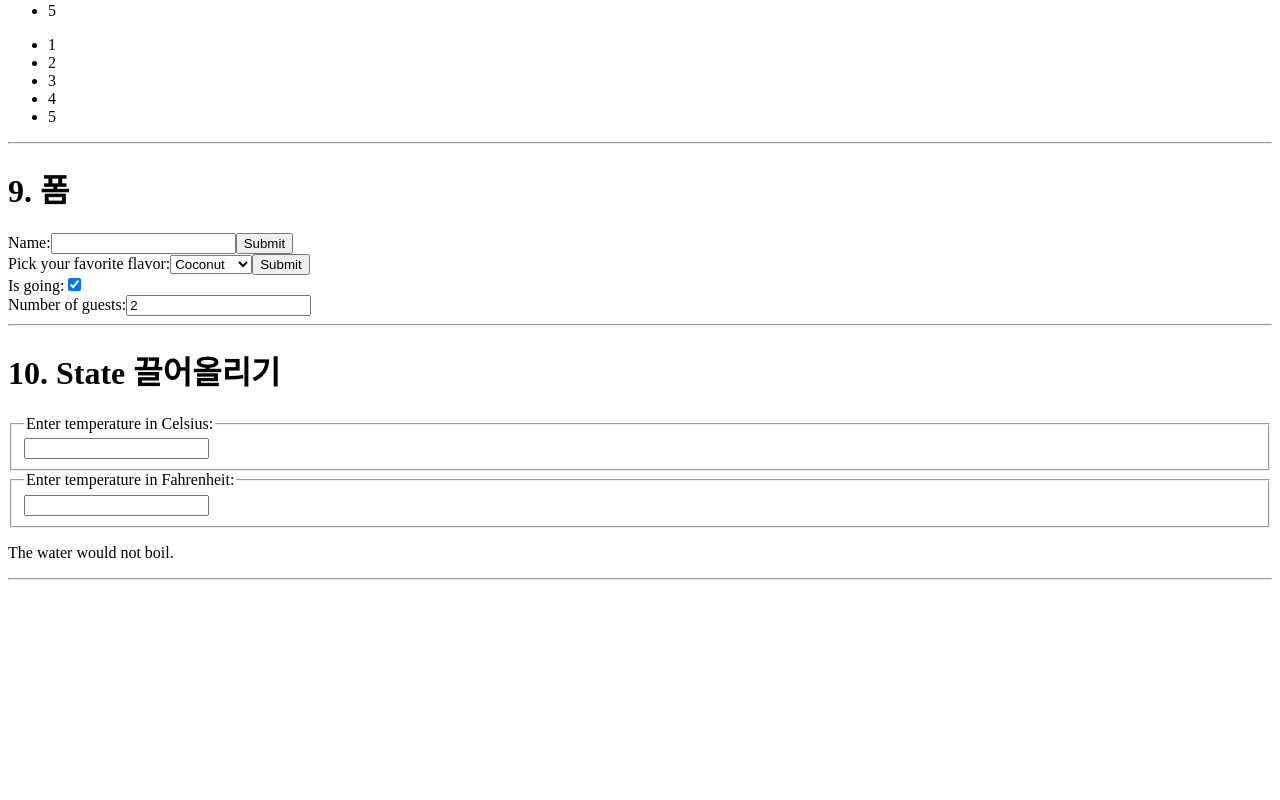
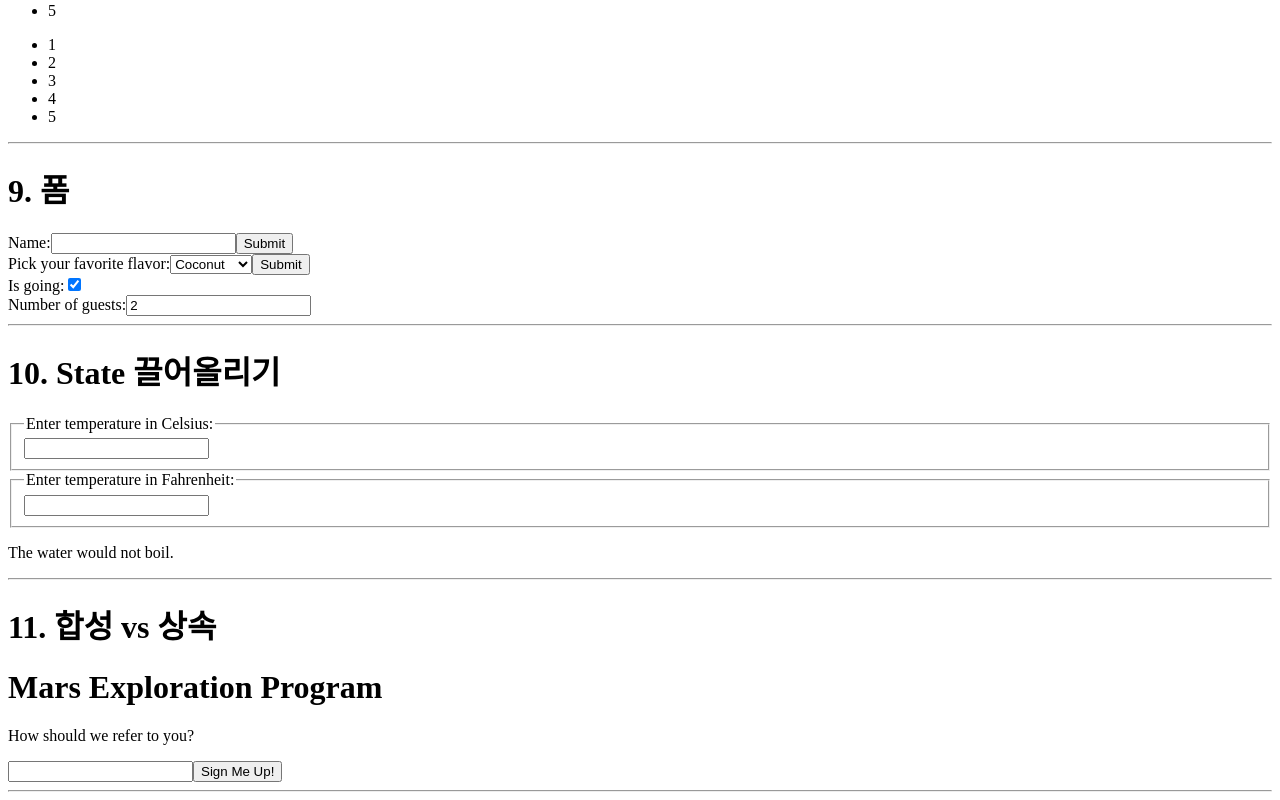
Before and after one commit to nack1400/react_study, a React (Create React App) app in the folder my-app/: page / in a window 1280 px wide. Shown: the part 623-1423 px from the top of the page. Before the commit the page ends 1211 px from the top, so only its background shows below. Built offline with nearby package versions, Linux system fonts and the light colour scheme.

Commit message:
Add Composition & Inheritance

```diff
--- /dev/null
+++ b/my-app/src/11composition_inheritance.js
@@ -0,0 +1,109 @@
+import React from "react"
+
+// 클래스 특수화
+function FancyBorder(props) {
+  return (
+    <div className={'FancyBorder FancyBorder-' + props.color}>
+      {props.children}
+    </div>
+  );
+}
+
+function Dialog(props) {
+  return (
+    <FancyBorder color="blue">
+      <h1 className="Dialog-title">
+        {props.title}
+      </h1>
+      <p className="Dialog-message">
+        {props.message}
+      </p>
+      {props.children}
+    </FancyBorder>
+  );
+}
+
+class SignUpDialog extends React.Component {
+  constructor(props) {
+    super(props);
+    this.handleChange = this.handleChange.bind(this);
+    this.handleSignUp = this.handleSignUp.bind(this);
+    this.state = {login: ''};
+  }
+
+  render() {
+    return (
+      <Dialog title="Mars Exploration Program"
+              message="How should we refer to you?">
+        <input value={this.state.login}
+               onChange={this.handleChange} />
+        <button onClick={this.handleSignUp}>
+          Sign Me Up!
+        </button>
+      </Dialog>
+    );
+  }
+
+  handleChange(e) {
+    this.setState({login: e.target.value});
+  }
+
+  handleSignUp() {
+    alert(`Welcome aboard, ${this.state.login}!`);
+  }
+}
+
+
+// // 특수화
+// function FancyBorder(props) {
+//   return (
+//     <div className={'FancyBorder FancyBorder-' + props.color}>
+//       {props.children}
+//     </div>
+//   );
+// }
+
+// function Dialog(props) {
+//   return (
+//     <FancyBorder color="blue">
+//       <h1 className="Dialog-title">
+//         {props.title}
+//       </h1>
+//       <p className="Dialog-message">
+//         {props.message}
+//       </p>
+//     </FancyBorder>
+//   );
+// }
+
+// function WelcomeDialog() {
+//   return (
+//     <Dialog
+//       title="Welcome"
+//       message="Thank you for visiting our spacecraft!" />
+//   );
+// }
+
+// // 컴포넌트에서 다른 컴포넌트 담기
+// function FancyBorder(props) {
+//   return (
+//     <div className={'FancyBorder FancyBorder-' + props.color}>
+//       {props.children}
+//     </div>
+//   );
+// }
+
+// function WelcomeDialog() {
+//   return (
+//     <FancyBorder color="blue">
+//       <h1 className="Dialog-title">
+//         Welcome
+//       </h1>
+//       <p className="Dialog-message">
+//         Thank you for visiting our spacecraft!
+//       </p>
+//     </FancyBorder>
+//   );
+// }
+
+export default SignUpDialog;
--- a/my-app/src/App.js
+++ b/my-app/src/App.js
@@ -8,6 +8,7 @@
 import FlavorForm from "./09form_select";
 import Reservation from "./09form_multiple_input";
 import Calculator from "./10pulling_up_state";
+import SignUpDialog from "./11composition_inheritance";
 
 function App() {
   const messages = ['React', 'Re: React', 'Re:Re: React'];
@@ -34,6 +35,9 @@
       <h1>10. State 끌어올리기</h1>
       <Calculator />
       <hr />
+      <h1>11. 합성 vs 상속</h1>
+      <SignUpDialog />
+      <hr />
     </div>
   );
 }
```
Also changed, not shown: 1 other file (tests, documents, lock files or other folders).
